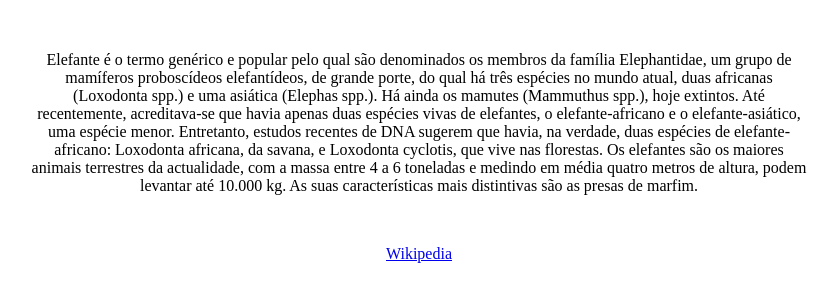
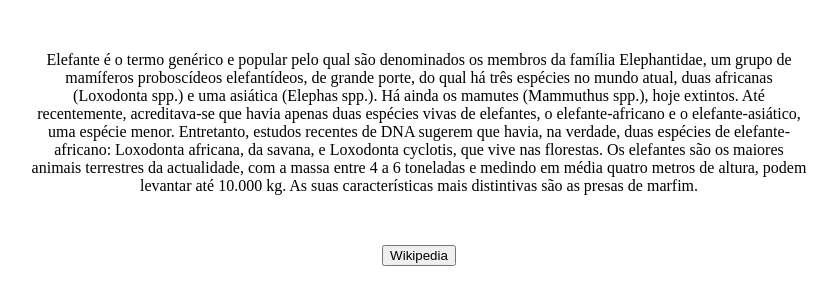
Before and after one commit to Magno-SantosJR/elefante, a plain HTML site: page index.html in a window 1280 px wide. Shown: the part 565-870 px from the top of the page, without its empty margins (221-1058 px from the left). Drawn offline with Linux system fonts and the light colour scheme.

Commit message:
Adicionou botão

```diff
--- a/index.html
+++ b/index.html
@@ -14,6 +14,10 @@
         Elefante é o termo genérico e popular pelo qual são denominados os membros da família Elephantidae, um grupo de mamíferos proboscídeos elefantídeos, de grande porte, do qual há três espécies no mundo atual, duas africanas (Loxodonta spp.) e uma asiática (Elephas spp.). Há ainda os mamutes (Mammuthus spp.), hoje extintos. Até recentemente, acreditava-se que havia apenas duas espécies vivas de elefantes, o elefante-africano e o elefante-asiático, uma espécie menor. Entretanto, estudos recentes de DNA sugerem que havia, na verdade, duas espécies de elefante-africano: Loxodonta africana, da savana, e Loxodonta cyclotis, que vive nas florestas. Os elefantes são os maiores animais terrestres da actualidade, com a massa entre 4 a 6 toneladas e medindo em média quatro metros de altura, podem levantar até 10.000 kg. As suas características mais distintivas são as presas de marfim.
     </p>
 
-    <a href="https://pt.wikipedia.org/wiki/Elefante" target="_blank">Wikipedia</a>
+    <a style="text-decoration: none;" href="https://pt.wikipedia.org/wiki/Elefante" target="_blank">
+        <button>
+            Wikipedia
+        </button>
+    </a>
 </body>
 </html>
```
